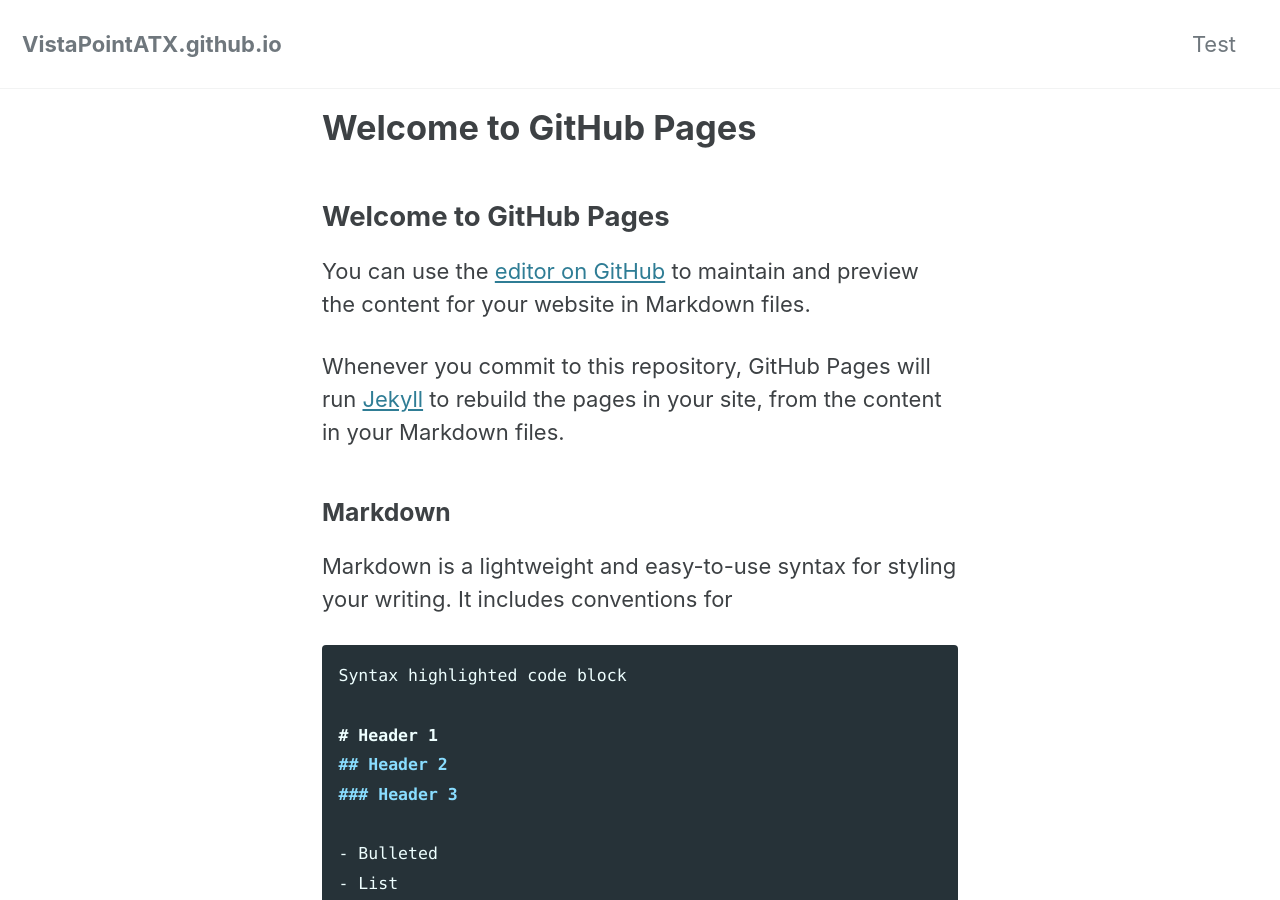
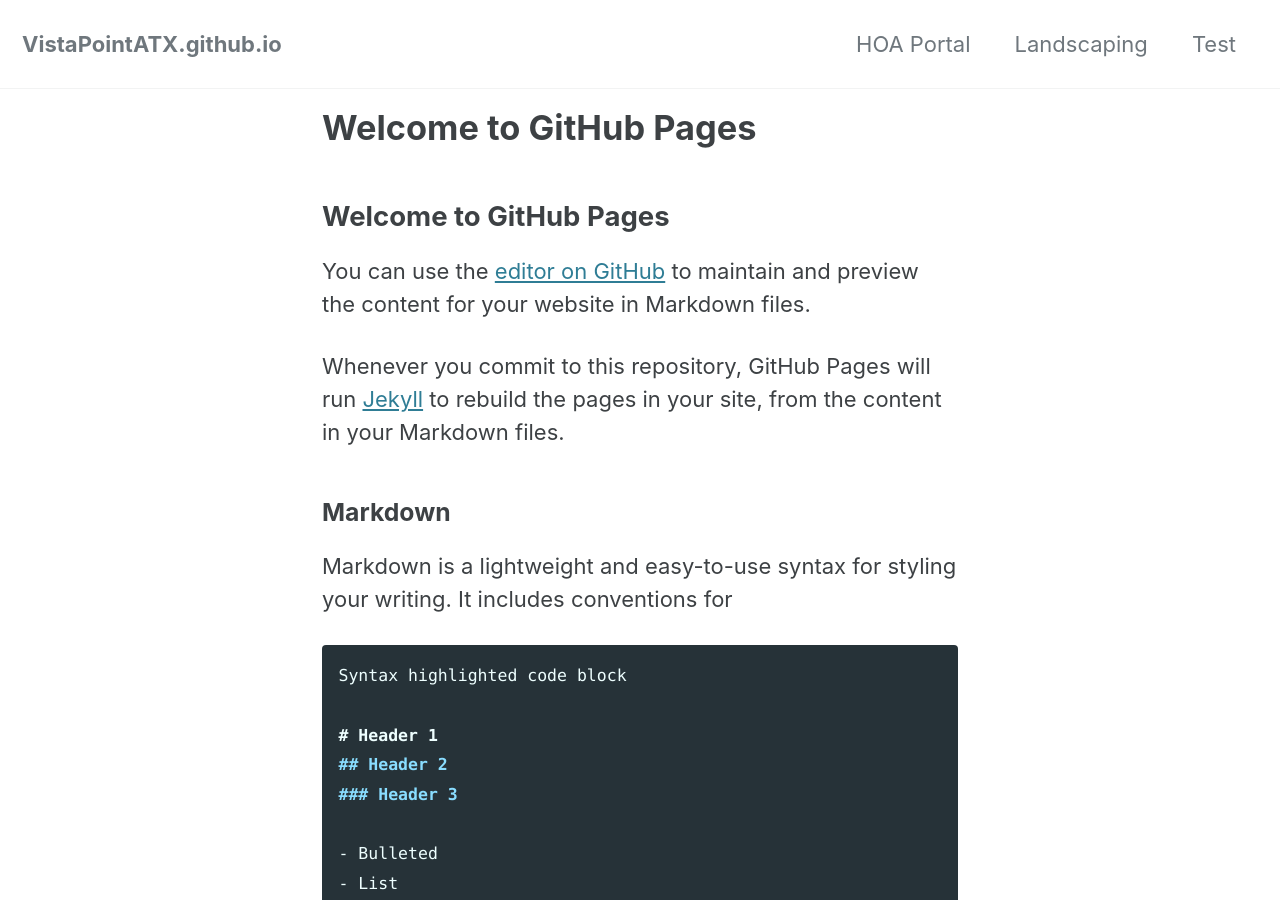
Before and after one commit to VistaPointATX/VistaPointATX.github.io, a Jekyll site: the page built from index.md, in a window 1280 px wide and 900 px high. Built offline with Jekyll 4.4.1, drawn with Linux system fonts in a browser that asks for light colours; cached includes are drawn as plain includes; our own code applies the rules of GitHub Pages for plain Markdown files.

Commit message:
Update navigation.yml

```diff
--- a/_data/navigation.yml
+++ b/_data/navigation.yml
@@ -1,5 +1,9 @@
 # main links
 main:
+  - title: "HOA Portal"
+    url: https://vistapoint.nabrnetwork.com/
+  - title: "Landscaping"
+    url: /landscaping
   - title: "Test"
     url: /test
   # - title: "Quick-Start Guide"
```
